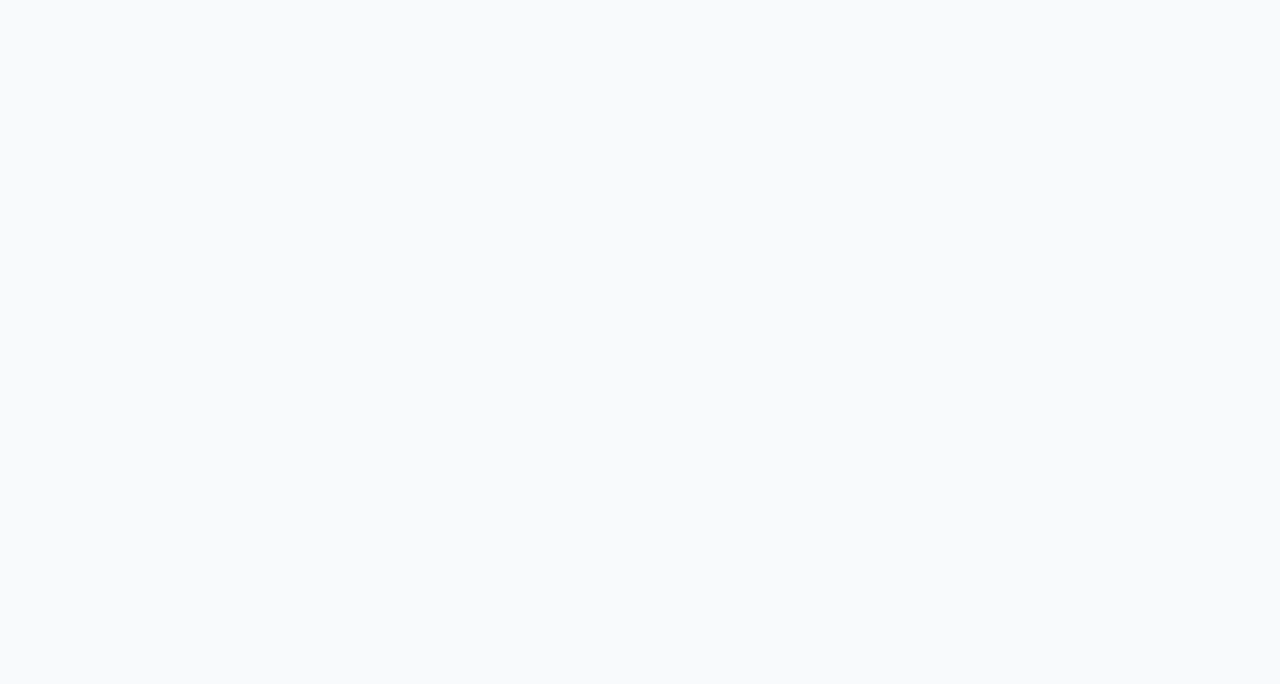
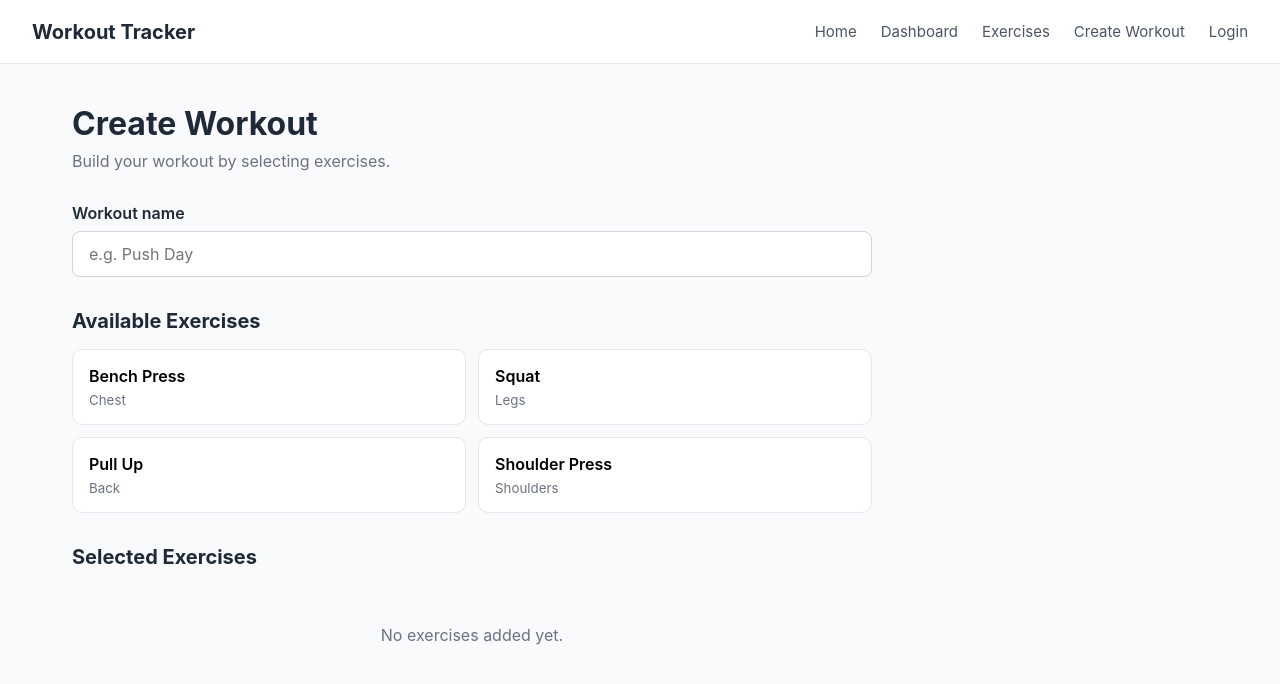
Before and after one commit to Sanjay280806/Workout-Tracker, a React app in the folder frontend/: page /workouts/create in a window 1280 px wide. Before the commit this address had no page. Shown: the top 684 px of the page. Built offline with nearby package versions, Linux system fonts and the light colour scheme; the HTML template or start-up script is replaced by a standard one.

Commit message:
Added exercise page

```diff
--- a/frontend/src/App.css
+++ b/frontend/src/App.css
@@ -124,3 +124,211 @@
   color: #6b7280;
   font-size: 14px;
 }
+
+.exercises-page {
+  display: flex;
+  flex-direction: column;
+  gap: 32px;
+}
+
+.page-header h1 {
+  font-size: 32px;
+  margin-bottom: 8px;
+}
+
+.page-header p {
+  color: #6b7280;
+}
+
+.exercise-list {
+  display: grid;
+  grid-template-columns: repeat(2, 1fr);
+  gap: 16px;
+}
+
+.exercise-card {
+  display: flex;
+  align-items: center;
+  justify-content: space-between;
+
+  padding: 20px;
+
+  background: white;
+  border: 1px solid #e5e7eb;
+  border-radius: 12px;
+}
+
+.exercise-card h3 {
+  margin-bottom: 6px;
+}
+
+.exercise-card p,
+.exercise-card span {
+  color: #6b7280;
+  font-size: 14px;
+}
+
+.exercise-controls {
+  display: flex;
+  flex-direction: column;
+  gap: 16px;
+}
+
+.exercise-controls input {
+  width: 100%;
+  padding: 12px 16px;
+
+  border: 1px solid #d1d5db;
+  border-radius: 8px;
+
+  outline: none;
+}
+
+.exercise-controls input:focus {
+  border-color: #6b7280;
+}
+
+.muscle-filters {
+  display: flex;
+  gap: 8px;
+  flex-wrap: wrap;
+}
+
+.muscle-filters button {
+  padding: 8px 16px;
+
+  border: 1px solid #d1d5db;
+  border-radius: 999px;
+
+  background: white;
+}
+
+.muscle-filters button:hover {
+  background: #f3f4f6;
+}
+
+.muscle-filters button.active {
+  background: #111827;
+  color: white;
+  border-color: #111827;
+}
+
+.empty-state {
+  padding: 40px;
+  text-align: center;
+  color: #6b7280;
+}
+
+.create-workout {
+  display: flex;
+  flex-direction: column;
+  gap: 32px;
+}
+
+.workout-form {
+  display: flex;
+  flex-direction: column;
+  gap: 32px;
+  max-width: 800px;
+}
+
+.form-group {
+  display: flex;
+  flex-direction: column;
+  gap: 8px;
+}
+
+.form-group label {
+  font-weight: 600;
+}
+
+.form-group input {
+  padding: 12px 16px;
+  border: 1px solid #d1d5db;
+  border-radius: 8px;
+  outline: none;
+}
+
+.form-group input:focus {
+  border-color: #6b7280;
+}
+
+.create-workout section {
+  display: flex;
+  flex-direction: column;
+  gap: 16px;
+}
+
+.create-workout section h2 {
+  font-size: 20px;
+}
+
+.available-exercises {
+  display: grid;
+  grid-template-columns: repeat(2, 1fr);
+  gap: 12px;
+}
+
+.exercise-option {
+  display: flex;
+  flex-direction: column;
+  align-items: flex-start;
+  gap: 6px;
+
+  padding: 16px;
+
+  background: white;
+  border: 1px solid #e5e7eb;
+  border-radius: 10px;
+
+  text-align: left;
+}
+
+.exercise-option:hover {
+  border-color: #9ca3af;
+}
+
+.exercise-option span {
+  font-weight: 600;
+}
+
+.exercise-option small {
+  color: #6b7280;
+}
+
+.selected-exercises {
+  display: flex;
+  flex-direction: column;
+  gap: 10px;
+}
+
+.selected-exercise {
+  display: flex;
+  justify-content: space-between;
+  align-items: center;
+
+  padding: 16px;
+
+  background: white;
+  border: 1px solid #e5e7eb;
+  border-radius: 10px;
+}
+
+.selected-exercise p {
+  margin-top: 4px;
+  color: #6b7280;
+  font-size: 14px;
+}
+
+.selected-exercise button {
+  padding: 8px 12px;
+
+  border: 1px solid #d1d5db;
+  border-radius: 6px;
+
+  background: white;
+}
+
+.selected-exercise button:hover {
+  background: #f3f4f6;
+}
--- a/frontend/src/App.jsx
+++ b/frontend/src/App.jsx
@@ -3,6 +3,8 @@ import "./App.css";
 import Home from "./pages/Home";
 import Login from "./pages/Login";
 import Dashboard from "./pages/Dashboard";
+import Exercises from "./pages/Exercises";
+import CreateWorkout from "./pages/CreateWorkout";
 import MainLayout from "./layouts/MainLayout";
 
 function App() {
@@ -13,6 +15,11 @@ function App() {
           <Route path="/" element={<Home />} />
           <Route path="/login" element={<Login />} />
           <Route path="/dashboard" element={<Dashboard />} />
+          <Route path="/exercises" element={<Exercises />} />
+          <Route
+            path="/workouts/create"
+            element={<CreateWorkout />}
+          />
         </Route>
       </Routes>
     </BrowserRouter>
--- /dev/null
+++ b/frontend/src/components/ExerciseCard.jsx
@@ -0,0 +1,14 @@
+function ExerciseCard({ name, muscleGroup, equipment }) {
+  return (
+    <article className="exercise-card">
+      <div>
+        <h3>{name}</h3>
+        <p>{muscleGroup}</p>
+      </div>
+
+      <span>{equipment}</span>
+    </article>
+  );
+}
+
+export default ExerciseCard;
--- a/frontend/src/layouts/MainLayout.jsx
+++ b/frontend/src/layouts/MainLayout.jsx
@@ -11,6 +11,8 @@ function MainLayout() {
         <nav className="navbar-links">
           <Link to="/">Home</Link>
           <Link to="/dashboard">Dashboard</Link>
+          <Link to="/exercises">Exercises</Link>
+          <Link to="/workouts/create">Create Workout</Link>
           <Link to="/login">Login</Link>
         </nav>
       </header>
--- /dev/null
+++ b/frontend/src/pages/CreateWorkout.jsx
@@ -0,0 +1,98 @@
+import { useState } from "react";
+
+const exercises = [
+  { id: 1, name: "Bench Press", muscleGroup: "Chest" },
+  { id: 2, name: "Squat", muscleGroup: "Legs" },
+  { id: 3, name: "Pull Up", muscleGroup: "Back" },
+  { id: 4, name: "Shoulder Press", muscleGroup: "Shoulders" },
+];
+
+function CreateWorkout() {
+  const [workoutName, setWorkoutName] = useState("");
+  const [selectedExercises, setSelectedExercises] = useState([]);
+
+  function addExercise(exercise) {
+    const alreadyAdded = selectedExercises.some(
+      (item) => item.id === exercise.id
+    );
+
+    if (alreadyAdded) return;
+
+    setSelectedExercises([...selectedExercises, exercise]);
+  }
+
+  function removeExercise(exerciseId) {
+    setSelectedExercises(
+      selectedExercises.filter((exercise) => exercise.id !== exerciseId)
+    );
+  }
+
+  return (
+    <div className="create-workout">
+      <div className="page-header">
+        <h1>Create Workout</h1>
+        <p>Build your workout by selecting exercises.</p>
+      </div>
+
+      <div className="workout-form">
+        <div className="form-group">
+          <label htmlFor="workout-name">Workout name</label>
+
+          <input
+            id="workout-name"
+            type="text"
+            placeholder="e.g. Push Day"
+            value={workoutName}
+            onChange={(event) => setWorkoutName(event.target.value)}
+          />
+        </div>
+
+        <section>
+          <h2>Available Exercises</h2>
+
+          <div className="available-exercises">
+            {exercises.map((exercise) => (
+              <button
+                key={exercise.id}
+                className="exercise-option"
+                onClick={() => addExercise(exercise)}
+              >
+                <span>{exercise.name}</span>
+                <small>{exercise.muscleGroup}</small>
+              </button>
+            ))}
+          </div>
+        </section>
+
+        <section>
+          <h2>Selected Exercises</h2>
+
+          {selectedExercises.length === 0 ? (
+            <p className="empty-state">
+              No exercises added yet.
+            </p>
+          ) : (
+            <div className="selected-exercises">
+              {selectedExercises.map((exercise) => (
+                <div className="selected-exercise" key={exercise.id}>
+                  <div>
+                    <strong>{exercise.name}</strong>
+                    <p>{exercise.muscleGroup}</p>
+                  </div>
+
+                  <button
+                    onClick={() => removeExercise(exercise.id)}
+                  >
+                    Remove
+                  </button>
+                </div>
+              ))}
+            </div>
+          )}
+        </section>
+      </div>
+    </div>
+  );
+}
+
+export default CreateWorkout;
--- /dev/null
+++ b/frontend/src/pages/Exercises.jsx
@@ -0,0 +1,97 @@
+import { useState } from "react";
+import ExerciseCard from "../components/ExerciseCard";
+
+const exercises = [
+  {
+    id: 1,
+    name: "Bench Press",
+    muscleGroup: "Chest",
+    equipment: "Barbell",
+  },
+  {
+    id: 2,
+    name: "Squat",
+    muscleGroup: "Legs",
+    equipment: "Barbell",
+  },
+  {
+    id: 3,
+    name: "Pull Up",
+    muscleGroup: "Back",
+    equipment: "Bodyweight",
+  },
+  {
+    id: 4,
+    name: "Shoulder Press",
+    muscleGroup: "Shoulders",
+    equipment: "Dumbbell",
+  },
+];
+
+const muscleGroups = ["All", "Chest", "Back", "Legs", "Shoulders"];
+
+function Exercises() {
+  const [search, setSearch] = useState("");
+  const [selectedMuscle, setSelectedMuscle] = useState("All");
+
+  const filteredExercises = exercises.filter((exercise) => {
+    const matchesSearch = exercise.name
+      .toLowerCase()
+      .includes(search.toLowerCase());
+
+    const matchesMuscle =
+      selectedMuscle === "All" ||
+      exercise.muscleGroup === selectedMuscle;
+
+    return matchesSearch && matchesMuscle;
+  });
+
+  return (
+    <div className="exercises-page">
+      <div className="page-header">
+        <div>
+          <h1>Exercises</h1>
+          <p>Browse exercises and build your workouts.</p>
+        </div>
+      </div>
+
+      <div className="exercise-controls">
+        <input
+          type="text"
+          placeholder="Search exercises..."
+          value={search}
+          onChange={(event) => setSearch(event.target.value)}
+        />
+
+        <div className="muscle-filters">
+          {muscleGroups.map((muscle) => (
+            <button
+              key={muscle}
+              className={selectedMuscle === muscle ? "active" : ""}
+              onClick={() => setSelectedMuscle(muscle)}
+            >
+              {muscle}
+            </button>
+          ))}
+        </div>
+      </div>
+
+      <div className="exercise-list">
+        {filteredExercises.map((exercise) => (
+          <ExerciseCard
+            key={exercise.id}
+            name={exercise.name}
+            muscleGroup={exercise.muscleGroup}
+            equipment={exercise.equipment}
+          />
+        ))}
+      </div>
+
+      {filteredExercises.length === 0 && (
+        <p className="empty-state">No exercises found.</p>
+      )}
+    </div>
+  );
+}
+
+export default Exercises;
```
